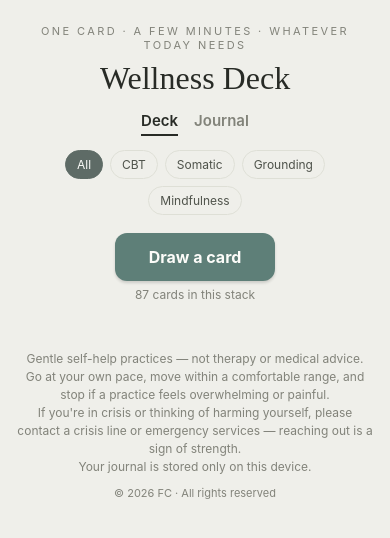
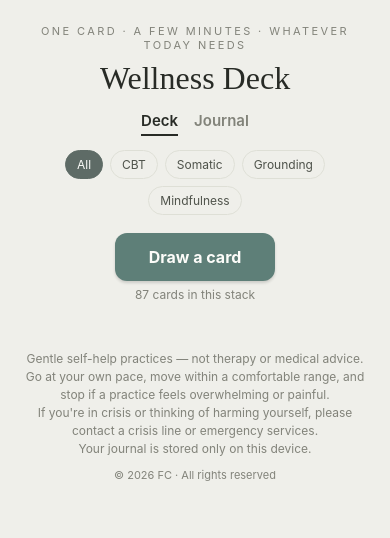
Before and after one commit to MamanReineFC/randomstuff, a React Native app: screen / in a window 390 px wide. Shown: the top 538 px of the page. Built offline with nearby package versions, Linux system fonts and the light colour scheme.

Commit message:
Trim crisis line in footer disclaimer

```diff
--- a/App.js
+++ b/App.js
@@ -523,7 +523,7 @@ export default function App() {
         <Text style={{ fontSize: 12, lineHeight: 18, color: T.dim, textAlign: "center", marginTop: 28 }}>
           Gentle self-help practices — not therapy or medical advice.{"\n"}
           Go at your own pace, move within a comfortable range, and stop if a practice feels overwhelming or painful.{"\n"}
-          If you're in crisis or thinking of harming yourself, please contact a crisis line or emergency services — reaching out is a sign of strength.{"\n"}
+          If you're in crisis or thinking of harming yourself, please contact a crisis line or emergency services.{"\n"}
           Your journal is stored only on this device.
         </Text>
 
```
